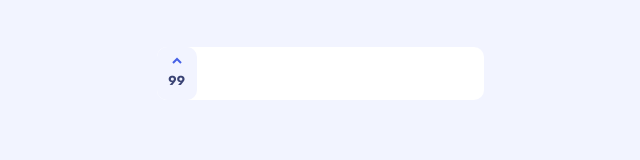
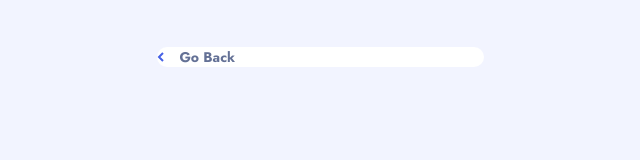
Before and after one commit to a-maystorov/product-feedback-app, a React (Create React App) app: page / in a window 1280 px wide. Shown: the top 160 px of the page, without its empty margins (320-960 px from the left). Built offline with nearby package versions, Linux system fonts and the light colour scheme.

Commit message:
Create back button common component.

```diff
--- a/src/App.js
+++ b/src/App.js
@@ -1,10 +1,11 @@
+import BackButton from './components/common/BackButton';
 import Button from './components/common/Button';
 import Upvote from './components/common/Upvote';
 
 const App = () => {
   return (
     <div className="container">
-      <Upvote direction={'col'} upvotes={99} />
+      <BackButton theme={'light'} />
     </div>
   );
 };
--- /dev/null
+++ b/src/components/common/BackButton.css
@@ -0,0 +1,44 @@
+.back-btn {
+  cursor: pointer;
+  display: flex;
+  justify-content: center;
+  align-items: center;
+  gap: 1.567rem;
+  border: none;
+  width: 78.67px;
+  height: 20px;
+}
+
+.btn-text {
+  font-weight: 700;
+  font-size: 1.4rem;
+  line-height: 2.23rem;
+  white-space: nowrap;
+}
+
+.btn-light {
+  background: transparent;
+  color: var(--color-gray-accent);
+}
+
+.btn-light:hover .btn-text {
+  text-decoration: underline;
+  text-decoration-color: var(--color-gray-accent);
+  text-decoration-thickness: 0.7px;
+}
+
+.btn-dark {
+  border-radius: 10px;
+  background: var(--color-gray-primary);
+  color: var(--color-white-primary);
+}
+
+.btn-dark .left-arrow {
+  stroke: #cdd2ee;
+}
+
+.btn-dark:hover .btn-text {
+  text-decoration: underline;
+  text-decoration-color: var(--color-white-primary);
+  text-decoration-thickness: 0.7px;
+}
--- /dev/null
+++ b/src/components/common/BackButton.js
@@ -0,0 +1,21 @@
+import './BackButton.css';
+
+const BackButton = ({ theme }) => {
+  return (
+    <button className={`back-btn btn-${theme}`}>
+      <svg width="8" height="10" xmlns="http://www.w3.org/2000/svg">
+        <path
+          className="left-arrow"
+          d="M6 9L2 5l4-4"
+          stroke="#4661E6"
+          strokeWidth="2"
+          fill="none"
+          fillRule="evenodd"
+        />
+      </svg>
+      <span className="btn-text">Go Back</span>
+    </button>
+  );
+};
+
+export default BackButton;
```
